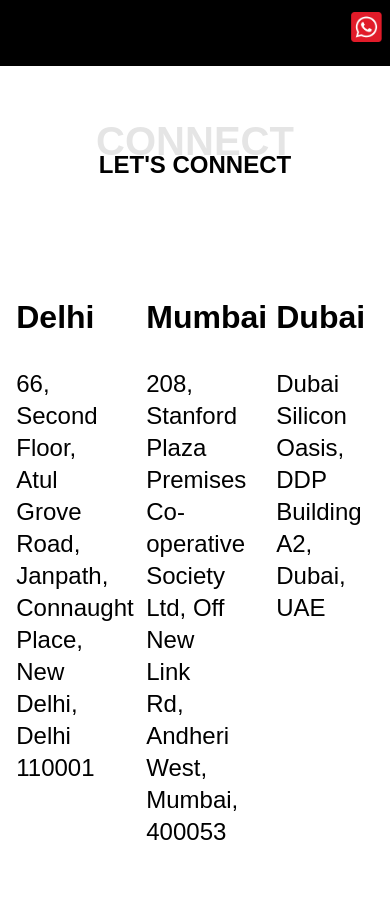
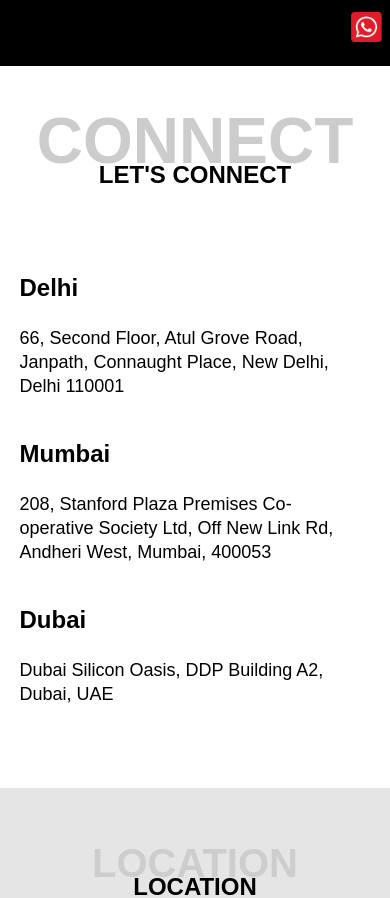
Before and after one commit to Vikas24Chauhan/PublicAdvocacy, a React (Vite) app: page /contact in a window 390 px wide. Shown: the part 396-1294 px from the top of the page. Built offline with nearby package versions, Linux system fonts and the light colour scheme.

Commit message:
contactUs2 responsive now

```diff
--- a/src/components/Frame3/ContactUs2.css
+++ b/src/components/Frame3/ContactUs2.css
@@ -1,6 +1,5 @@
 .contact2-main-div {
   width: 100%px;
-  height: auto;
 }
 
 .contact2-main-div h1 {
@@ -8,31 +7,22 @@
   height: 80px;
   opacity: 10%;
   margin: 0 auto;
-  font-family: "Poppins", sans-serif;
   font-size: 5rem;
   line-height: 150px;
   text-align: center;
-  @media (max-width: 768px) {
-    font-size: 2.5rem;
-    height: 60px;
-  }
 }
+
 .contact2-main-div h2 {
   width: 100%;
   height: 77px;
   margin: 0 auto;
-  font-family: "Poppins", sans-serif;
   font-size: 3rem;
   line-height: 77px;
   text-align: center;
-  @media (max-width: 768px) {
-    font-size: 1.5rem;
-  }
 }
 
 .contact2-cards {
   width: 100%;
-  height: auto;
   display: flex;
   padding: 4rem 0;
   justify-content: space-around;
@@ -40,20 +30,68 @@
 
 .contact2-card {
   width: 25%;
-  height: auto;
 }
 
 .contact2-card h3 {
   width: 100%;
-  height: auto;
-  font-family: "Poppins", sans-serif;
   font-size: 2rem;
 }
 
 .contact2-card p {
   width: 90%;
-  height: auto;
-  font-family: "Poppins", sans-serif;
   font-size: 1.5rem;
   line-height: 2rem;
 }
+
+@media (max-width: 1024px) {
+  .contact2-main-div h1 {
+    font-size: 4rem;
+    height: 70px;
+    opacity: 20%;
+  }
+
+  .contact2-main-div h2 {
+    font-size: 2.5rem;
+  }
+}
+
+@media (max-width: 768px) {
+  .contact2-main-div {
+    font-size: 2.5rem;
+  }
+
+  .contact2-main-div h2 {
+    font-size: 1.5rem;
+    height: 50px;
+  }
+
+  .contact2-cards {
+    width: 90%;
+    margin: 0 auto;
+    flex-wrap: wrap;
+    justify-content: start;
+  }
+
+  .contact2-card {
+    width: 50%;
+  }
+
+  .contact2-card h3 {
+    font-size: 1.5rem;
+  }
+
+  .contact2-card p {
+    font-size: 1.25rem;
+  }
+}
+
+@media (max-width: 480px) {
+  .contact2-card {
+    width: 100%;
+  }
+
+  .contact2-card p {
+    font-size: 18px;
+    line-height: 1.5rem;
+  }
+}
```
